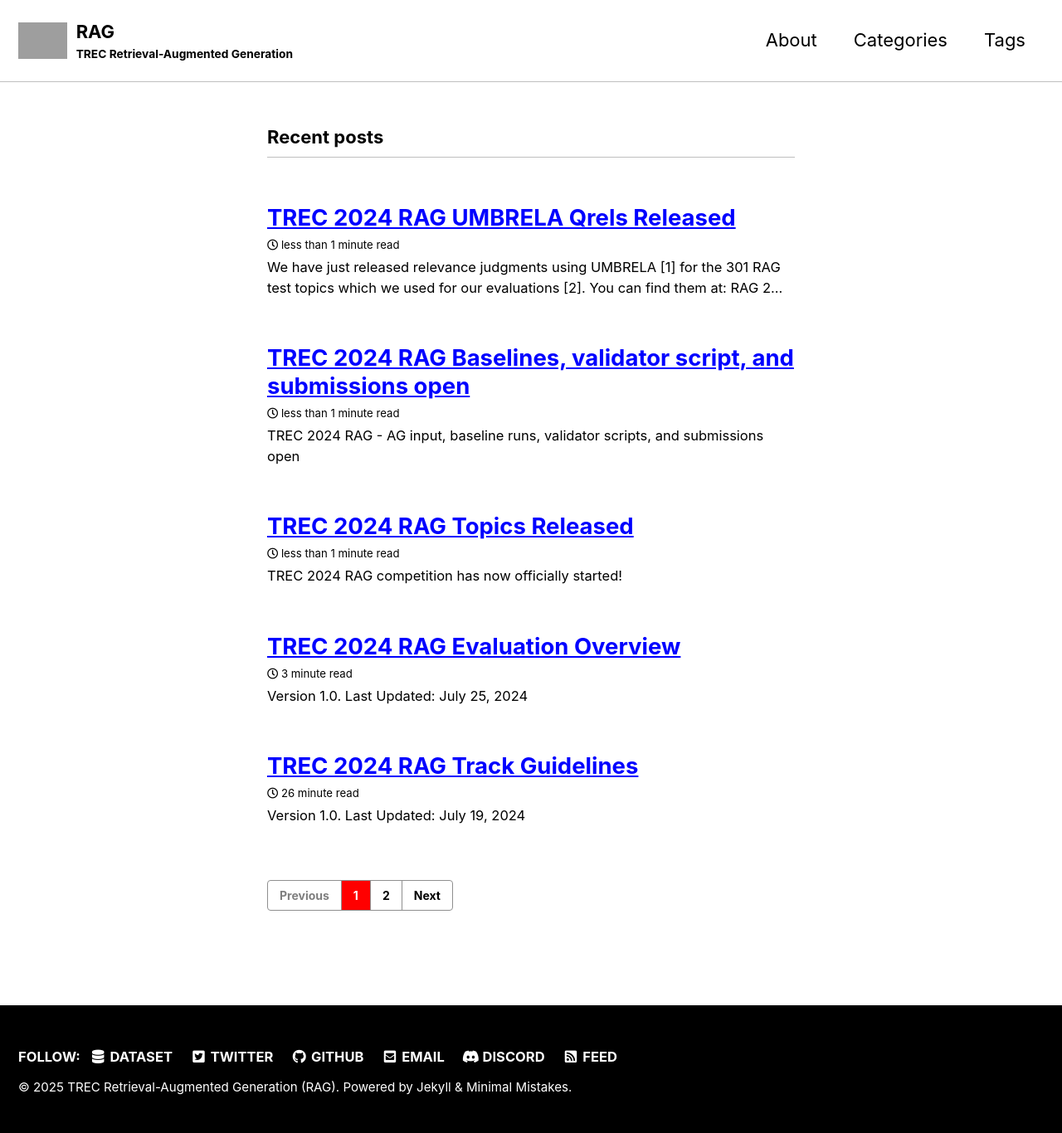
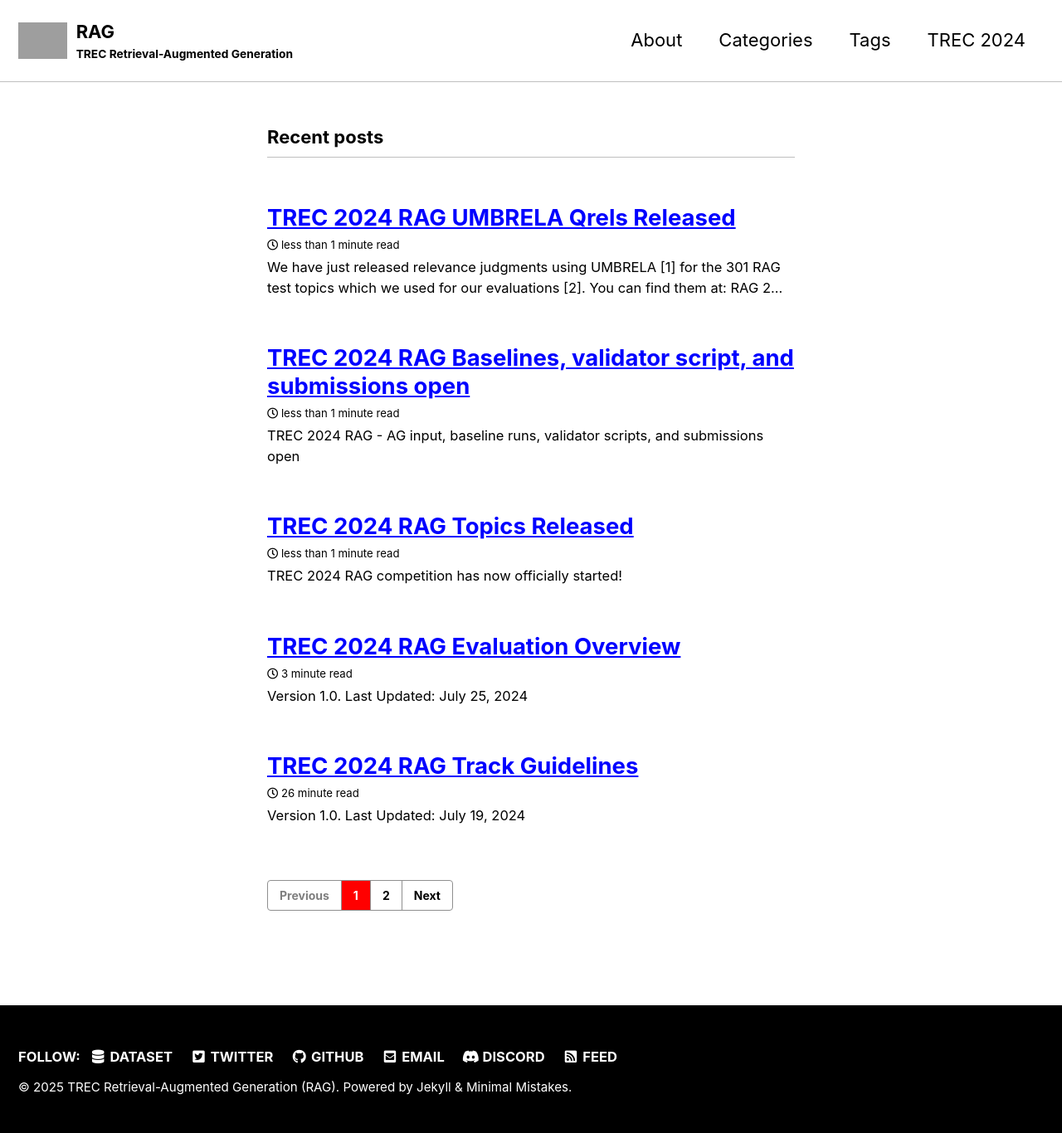
Before and after one commit to TREC-RAG/trec-rag.github.io, a Jekyll site: the page built from docs/index.html, in a window 1280 px wide. Shown: the whole page at 83% size. Built offline with Jekyll 4.4.1, drawn with Linux system fonts in a browser that asks for light colours; cached includes are drawn as plain includes; the list of posts is cut into pages by our own code; grey boxes are pictures that could not be loaded.

Commit message:
Minor fix with TREC 24 page

```diff
--- a/docs/_data/navigation.yml
+++ b/docs/_data/navigation.yml
@@ -8,6 +8,8 @@ main:
     url: /tags/
     #- title: "Sitemap"
     #  url: /sitemap/
+  - title: "TREC 2024"
+    url: /trec24/
 
 docs:
   - title: Getting Started
```
Also changed, not shown: docs/trec24.md (+1 -1 lines).
